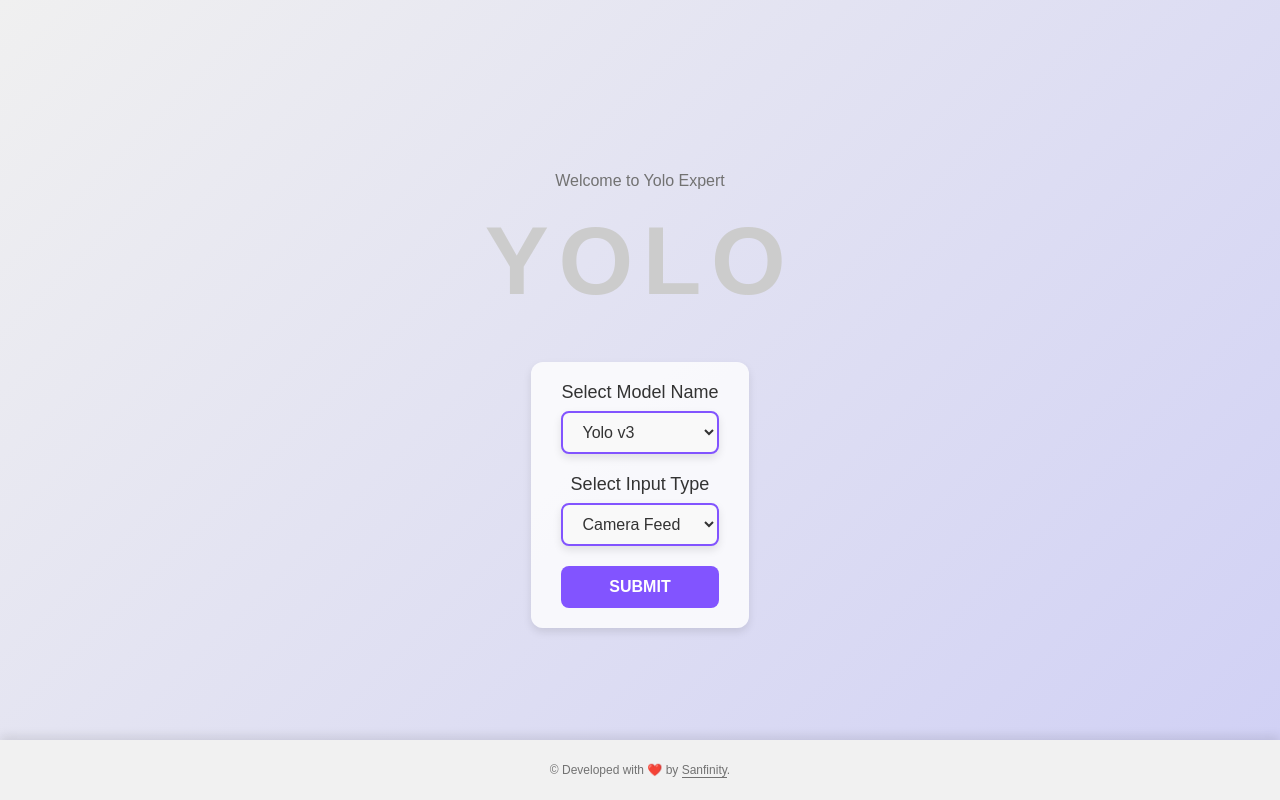
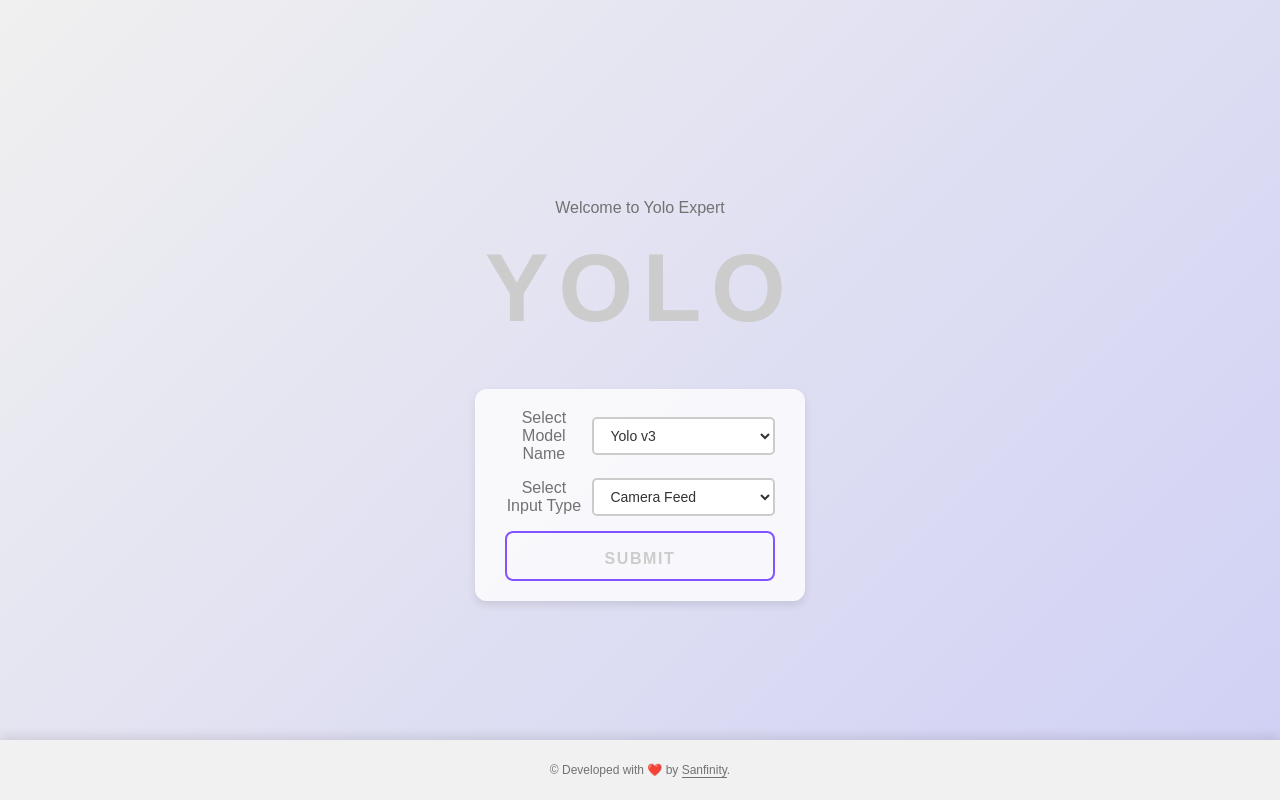
Before and after one commit to Sanfinity/yolo_expert, a Python web app: template templates/index.html in a window 1280 px wide. Run offline with Jinja, Linux system fonts and the light colour scheme; the template is opened without the code that fills it, so the values that code supplies are empty.

Commit message:
Made some UI changes

```diff
--- a/static/styles.css
+++ b/static/styles.css
@@ -3,6 +3,7 @@
     padding: 0;
     margin: 0;
     box-sizing: border-box;
+    font-family: 'Poppins', sans-serif;
 }
 
 /* Body Styling */
@@ -120,39 +121,37 @@ nav {
     box-shadow: 0 4px 8px rgba(0, 0, 0, 0.1);
 }
 
-/* Dropdown Styling */
+/* Flexbox layout for dropdown containers */
 .dropdown-container {
     display: flex;
-    flex-direction: column;
-    margin-bottom: 20px;
-    width: 100%;
+    align-items: center;
+    margin-bottom: 15px; /* Adjust the space between rows */
 }
 
-label {
-    font-size: 18px;
-    font-weight: 500;
-    margin-bottom: 8px;
-    color: #333;
+.dropdown-container label {
+    flex: 1;
+    margin-right: 10px;
+    font-size: 16px;
 }
 
-select {
-    padding: 10px 15px;
-    font-size: 16px;
-    border-radius: 8px;
-    border: 2px solid #8254ff;
-    background-color: #f9f9f9;
+.dropdown-container select {
+    flex: 2;
+    padding: 8px 12px;
+    font-size: 14px;
+    border: 2px solid #ccc;
+    border-radius: 5px;
+    outline: none;
     color: #333;
-    outline: none;
-    transition: all 0.3s ease-in-out;
-    box-shadow: 0 4px 8px rgba(0, 0, 0, 0.1);
-    width: 100%;
+    background-color: #fff;
+    transition: border-color 0.3s;
 }
 
-select:hover {
-    border-color: #8254ff;
-    background-color: #fff;
+.dropdown-container select:hover,
+.dropdown-container select:focus {
+    border-color: #8254ff; /* Match with the theme color */
 }
 
+/* Submit Button Styling */
 .submit-container {
     text-align: center;
     width: 100%;
@@ -160,46 +159,51 @@ select:hover {
 
 .submit-btn {
     position: relative;
-    padding: 12px 24px;
+    padding: 1px 24px;
     font-size: 16px;
-    color: #fff;
-    background-color: #8254ff;
-    border: none;
+    color: #ccc; /* Initial button text color (same as Yolo) */
+    background-color: transparent; /* No background initially */
+    border: 2px solid #8254ff; /* Border similar to Yolo */
     border-radius: 8px;
     cursor: pointer;
-    transition: all 0.3s ease;
+    transition: all 0.5s ease-in-out;
     width: 100%;
     font-weight: 600;
     text-transform: uppercase;
     overflow: hidden;
+    letter-spacing: 0.1em;
+    height: 50px;
+    line-height: 50px; /* Ensures vertical centering of text */
 }
 
 /* Add the animation to the button text */
 .submit-btn::before {
     content: 'Submit'; /* Same text as the button */
     position: absolute;
-    top: 0;
-    bottom: 0;
+    top: 100%; /* Initially place the pseudo-element outside the button, below */
     left: 0;
     right: 0;
-    width: 0;
-    color: #fff;
-    background-color: transparent;
-    transition: all 0.5s ease;
+    height: 100%; /* Covers the entire height of the button */
+    color: #8254ff; /* Color of the animated text */
+    background-color: #8254ff;
+    transition: all 0.5s ease-in-out;
     overflow: hidden;
     text-align: center;
-    line-height: 42px; /* Adjust to match the button's height */
+    line-height: 50px; /* Matches the button's height for alignment */
+    z-index: -1; /* Puts the background behind the actual text */
 }
 
+/* Hover effect */
 .submit-btn:hover::before {
-    width: 100%; /* Expand on hover */
-    background-color: transparent;
+    top: 0; /* Moves the violet color from bottom to top */
 }
 
 .submit-btn:hover {
-    background-color: #683ab7; /* Change button background on hover */
-    box-shadow: 0 4px 10px rgba(130, 84, 255, 0.4); /* Glow effect on hover */
+    color: #8254ff; /* Text color changes to white when hovered */
+    background-color: transparent; /* Keep background transparent */
+    box-shadow: none;
 }
+
 
 /* Footer Styling */
 footer {
@@ -228,7 +232,7 @@ footer a:hover {
 }
 
 /* Responsive Design */
-@media (max-width: 768px) {
+@media (max-width: 900px) {
     p {
         font-size: 48px;
     }
--- a/templates/index.html
+++ b/templates/index.html
@@ -10,21 +10,9 @@
     <div>Welcome to Yolo Expert</div>
     <p data-item='Yolo'>Yolo</p>
 
-    <!-- <section>
-      <div>Real time example, Navbar:</div>
-      <nav>
-        <ul class="menuItems">
-          <li><a href='#' data-item='Home'>Home</a></li>
-          <li><a href='#' data-item='About'>About</a></li>
-          <li><a href='#' data-item='Projects'>Projects</a></li>
-          <li><a href='#' data-item='Blog'>Blog</a></li>
-          <li><a href='#' data-item='Contact'>Contact</a></li>
-        </ul>
-      </nav>
-    </section> -->
-
     <!-- New section with dropdowns and submit button -->
     <section class="form-section">
+        <div class="dropdown-row">
             <div class="dropdown-container">
                 <label for="model-select">Select Model Name</label>
                 <select id="model-select">
@@ -43,6 +31,7 @@
                     <option value="video">Custom Video</option>
                 </select>
             </div>
+        </div>
 
         <div class="submit-container">
             <button type="button" class="submit-btn">Submit</button>
```
Lines whose indentation alone changed are shown as unchanged.
